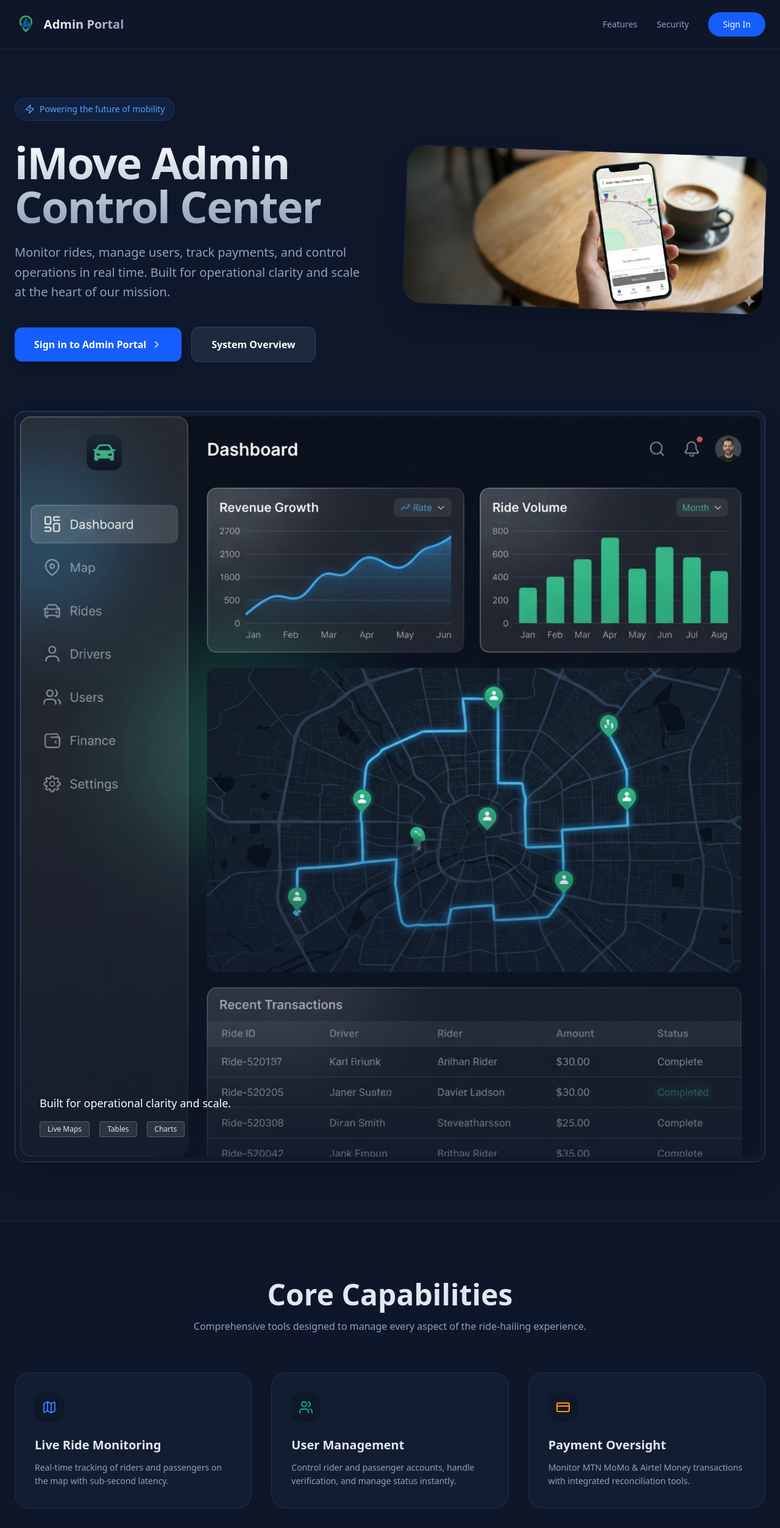
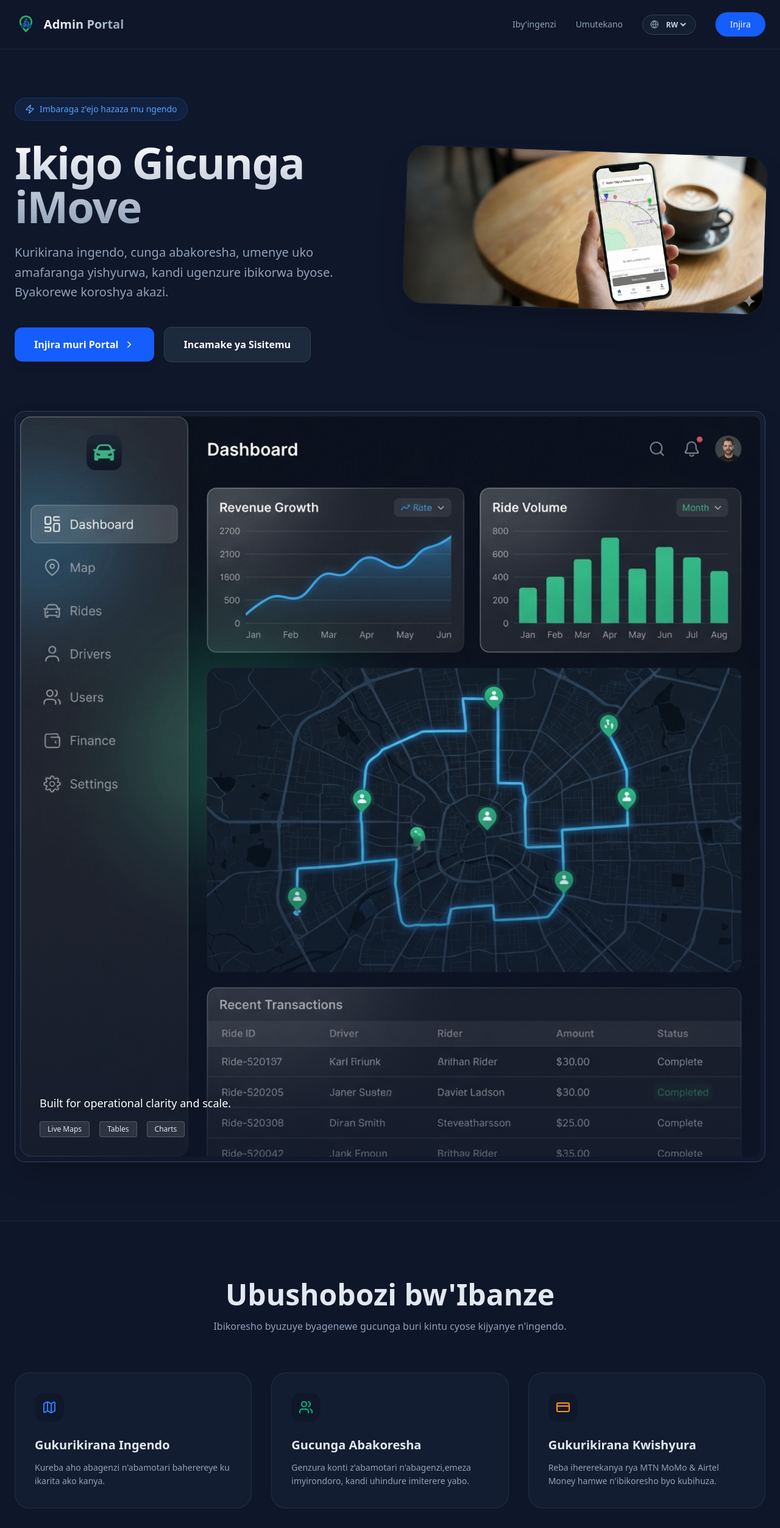
Before and after one commit to ICODE-CO-LTD/IMove-admin-frontend, a React (Vite) app: page / in a window 1280 px wide. Shown: the top 2506 px of the page at 61% size. Built offline with nearby package versions, Linux system fonts and the light colour scheme; no server answers.

Commit message:
feat(i18n): add internationalization support to landing page
- Integrate react-i18next for translation management
- Add language selector dropdown with RW, EN, SW, and FR options
- Replace all static text with translation keys
- Implement navigation and feature text internationalization

```diff
--- a/src/pages/LandingPage.jsx
+++ b/src/pages/LandingPage.jsx
@@ -10,11 +10,13 @@
   ChevronRight,
   Lock,
   Zap,
-  CheckCircle2
+  CheckCircle2,
+  Globe
 } from 'lucide-react';
 import logo from '../assets/imove-logo-2.png';
 import dashboardPreview from '../assets/dashboard-mockup.png';
 import heroImage from '../assets/heroImage.png';
+import { useTranslation } from 'react-i18next';
 
 const fadeInUp = {
   initial: { opacity: 0, y: 20 },
@@ -31,6 +33,17 @@
 };
 
 export default function LandingPage() {
+  const { t, i18n } = useTranslation();
+
+  const changeLanguage = (lng) => {
+    i18n.changeLanguage(lng);
+  };
+
+  const navLinks = [
+    { href: "#features", label: t('landing.nav.features') },
+    { href: "#security", label: t('landing.nav.security') },
+  ];
+
   return (
     <div className="min-h-screen bg-[#0f172a] text-slate-200 selection:bg-blue-500/30 font-sans overflow-x-hidden">
       {/* Navigation */}
@@ -43,13 +56,29 @@
             </span>
           </div>
           <div className="hidden md:flex items-center gap-8 text-sm font-medium text-slate-400">
-            <a href="#features" className="hover:text-white transition-colors">Features</a>
-            <a href="#security" className="hover:text-white transition-colors">Security</a>
+            {navLinks.map(link => (
+              <a key={link.href} href={link.href} className="hover:text-white transition-colors">{link.label}</a>
+            ))}
+
+            <div className="flex items-center gap-2 bg-slate-800/50 px-3 py-1.5 rounded-full border border-slate-700">
+              <Globe size={14} className="text-slate-400" />
+              <select
+                value={i18n.language}
+                onChange={(e) => changeLanguage(e.target.value)}
+                className="bg-transparent text-xs text-slate-300 focus:outline-none cursor-pointer uppercase font-bold"
+              >
+                <option value="rw" className="text-slate-900">RW</option>
+                <option value="en" className="text-slate-900">EN</option>
+                <option value="sw" className="text-slate-900">SW</option>
+                <option value="fr" className="text-slate-900">FR</option>
+              </select>
+            </div>
+
             <Link
               to="/login"
               className="bg-blue-600 hover:bg-blue-700 text-white px-6 py-2.5 rounded-full transition-all hover:shadow-[0_0_20px_rgba(37,99,235,0.4)] active:scale-95"
             >
-              Sign In
+              {t('landing.nav.signIn')}
             </Link>
           </div>
         </div>
@@ -67,7 +96,7 @@
               className="inline-flex items-center gap-2 px-4 py-2 rounded-full bg-blue-500/10 border border-blue-500/20 text-blue-400 text-sm font-medium mb-8"
             >
               <Zap size={16} />
-              <span>Powering the future of mobility</span>
+              <span>{t('landing.hero.badge')}</span>
             </motion.div>
 
             <motion.h1
@@ -76,7 +105,7 @@
               transition={{ duration: 0.8, delay: 0.2 }}
               className="text-5xl md:text-7xl font-extrabold tracking-tight mb-6 bg-gradient-to-b from-white to-slate-400 bg-clip-text text-transparent"
             >
-              iMove Admin <br /> Control Center
+              {t('landing.hero.title')}
             </motion.h1>
 
             <motion.p
@@ -85,8 +114,7 @@
               transition={{ duration: 0.8, delay: 0.4 }}
               className="text-xl text-slate-400 mb-10 leading-relaxed max-w-xl"
             >
-              Monitor rides, manage users, track payments, and control operations
-              in real time. Built for operational clarity and scale at the heart of our mission.
+              {t('landing.hero.subtitle')}
             </motion.p>
 
             <motion.div
@@ -99,14 +127,14 @@
                 to="/login"
                 className="w-full sm:w-auto px-8 py-4 bg-blue-600 hover:bg-blue-700 text-white rounded-xl font-semibold flex items-center justify-center gap-2 transition-all shadow-lg hover:shadow-blue-600/20 active:scale-95 group"
               >
-                Sign in to Admin Portal
+                {t('landing.hero.ctaLogin')}
                 <ChevronRight size={18} className="group-hover:translate-x-1 transition-transform" />
               </Link>
               <a
                 href="#features"
                 className="w-full sm:w-auto px-8 py-4 bg-slate-800 hover:bg-slate-700 text-white rounded-xl font-semibold transition-all active:scale-95 border border-slate-700"
               >
-                System Overview
+                {t('landing.hero.ctaSystem')}
               </a>
             </motion.div>
           </div>
@@ -159,8 +187,8 @@
       <section id="features" className="py-24 px-6 bg-slate-900/50 border-y border-slate-800 relative">
         <div className="max-w-7xl mx-auto">
           <div className="text-center mb-16">
-            <h2 className="text-3xl md:text-5xl font-bold mb-4">Core Capabilities</h2>
-            <p className="text-slate-400 max-w-2xl mx-auto">Comprehensive tools designed to manage every aspect of the ride-hailing experience.</p>
+            <h2 className="text-3xl md:text-5xl font-bold mb-4">{t('landing.features.title')}</h2>
+            <p className="text-slate-400 max-w-2xl mx-auto">{t('landing.features.subtitle')}</p>
           </div>
 
           <motion.div
@@ -173,33 +201,33 @@
             {[
               {
                 icon: <Map className="text-blue-500" />,
-                title: "Live Ride Monitoring",
-                description: "Real-time tracking of riders and passengers on the map with sub-second latency."
+                title: t('landing.features.liveMap'),
+                description: t('landing.features.liveMapDesc')
               },
               {
                 icon: <Users className="text-emerald-500" />,
-                title: "User Management",
-                description: "Control rider and passenger accounts, handle verification, and manage status instantly."
+                title: t('landing.features.users'),
+                description: t('landing.features.usersDesc')
               },
               {
                 icon: <CreditCard className="text-amber-500" />,
-                title: "Payment Oversight",
-                description: "Monitor MTN MoMo & Airtel Money transactions with integrated reconciliation tools."
+                title: t('landing.features.payments'),
+                description: t('landing.features.paymentsDesc')
               },
               {
                 icon: <BarChart3 className="text-purple-500" />,
-                title: "Analytics & Reports",
-                description: "Deep-dive ride history, revenue insights, and automated report exports."
+                title: t('landing.features.analytics'),
+                description: t('landing.features.analyticsDesc')
               },
               {
                 icon: <Settings className="text-rose-500" />,
-                title: "System Configuration",
-                description: "Fine-tune fare rules, zones, and service availability at a moment's notice."
+                title: t('landing.features.config'),
+                description: t('landing.features.configDesc')
               },
               {
                 icon: <Shield className="text-sky-500" />,
-                title: "Audit & Logs",
-                description: "Track system activities and significant events with complete transparency."
+                title: t('landing.features.audit'),
+                description: t('landing.features.auditDesc')
               }
             ].map((feature, idx) => (
               <motion.div
@@ -222,13 +250,13 @@
       <section id="security" className="py-24 px-6 relative">
          <div className="max-w-7xl mx-auto grid md:grid-cols-2 gap-16 items-center">
             <div>
-              <h2 className="text-3xl md:text-5xl font-bold mb-8">Security & Integrity <br />by Design</h2>
+              <h2 className="text-3xl md:text-5xl font-bold mb-8">{t('landing.security.title')}</h2>
               <div className="space-y-6">
                  {[
-                   { title: "Role-Based Access Control", desc: "Granular permissions for different administrative levels." },
-                   { title: "Encrypted Authentication", desc: "Industry-standard JWT encryption for all active sessions." },
-                   { title: "Secure Data Pipelines", desc: "Encrypted communication between mobile app, web app, and DB." },
-                   { title: "Comprehensive Audit Trail", desc: "Every action is logged and searchable for accountability." }
+                   { title: t('landing.security.rbac'), desc: t('landing.security.rbacDesc') },
+                   { title: t('landing.security.encryption'), desc: t('landing.security.encryptionDesc') },
+                   { title: t('landing.security.pipelines'), desc: t('landing.security.pipelinesDesc') },
+                   { title: t('landing.security.audit'), desc: t('landing.security.auditDesc') }
                  ].map((item, i) => (
                    <div key={i} className="flex gap-4">
                       <div className="mt-1 flex-shrink-0">
@@ -248,8 +276,8 @@
                   <div className="w-20 h-20 bg-blue-600/20 rounded-full flex items-center justify-center mb-6">
                     <Lock size={40} className="text-blue-500" />
                   </div>
-                  <h3 className="text-2xl font-bold mb-2">Zero-Trust Architecture</h3>
-                  <p className="text-slate-400 mb-8">All operations are authenticated and authorized under our security-first protocol.</p>
+                  <h3 className="text-2xl font-bold mb-2">{t('landing.security.zeroTrust')}</h3>
+                  <p className="text-slate-400 mb-8">{t('landing.security.zeroTrustDesc')}</p>
                   <div className="w-full p-4 bg-slate-900 rounded-xl border border-white/5 font-mono text-xs text-blue-400">
                     &gt; ACCESS_TOKEN_HASHED: [REDACTED] <br />
                     &gt; STATUS: ENCRYPTED <br />
@@ -265,17 +293,17 @@
         <div className="max-w-5xl mx-auto py-20 bg-gradient-to-br from-blue-600 to-indigo-700 rounded-[3rem] text-center px-6 relative overflow-hidden shadow-2xl">
           <div className="absolute top-0 right-0 w-64 h-64 bg-white/10 blur-3xl -mr-32 -mt-32 rounded-full" />
           <div className="relative z-10">
-            <h2 className="text-3xl md:text-5xl font-bold text-white mb-6">Access iMove Admin Portal</h2>
+            <h2 className="text-3xl md:text-5xl font-bold text-white mb-6">{t('landing.cta.title')}</h2>
             <p className="text-blue-50 text-lg mb-10 max-w-xl mx-auto opacity-80">
-              Enter our secure environment to manage operations and ensure the highest quality of service.
+              {t('landing.cta.subtitle')}
             </p>
             <Link
               to="/login"
               className="inline-block px-10 py-4 bg-white text-blue-600 rounded-2xl font-bold text-lg hover:bg-blue-50 transition-colors shadow-xl active:scale-95"
             >
-              Go to Login
+              {t('landing.cta.button')}
             </Link>
-            <p className="mt-6 text-sm text-blue-100/60 font-medium">Authorized personnel only</p>
+            <p className="mt-6 text-sm text-blue-100/60 font-medium">{t('landing.cta.authOnly')}</p>
           </div>
         </div>
       </section>
@@ -291,13 +319,13 @@
            <div className="flex gap-8 text-xs text-slate-500 uppercase tracking-widest font-bold">
               <span className="flex items-center gap-2">
                  <div className="w-2 h-2 rounded-full bg-emerald-500" />
-                 Production Environment
+                 {t('landing.footer.production')}
               </span>
               <span>v1.2.0-secure</span>
            </div>
 
            <div className="text-slate-500 text-sm">
-             Support: <a href="mailto:support@imove.com" className="hover:text-white transition-colors">support@imove.com</a>
+             {t('landing.footer.support')}: <a href="mailto:support@imove.com" className="hover:text-white transition-colors">support@imove.com</a>
            </div>
         </div>
       </footer>
```
